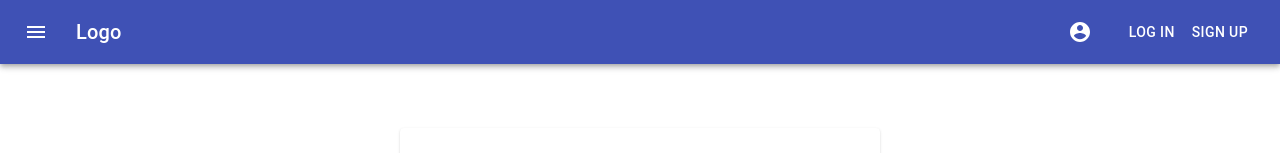
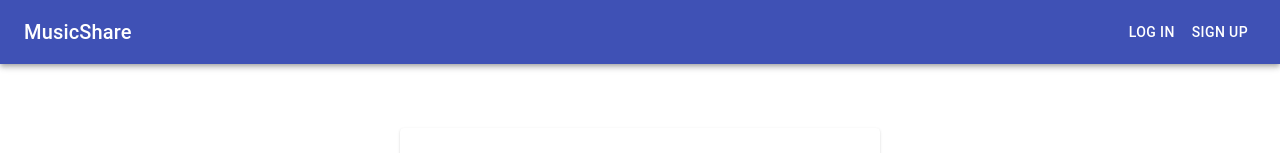
Before and after one commit to MaggieVL/MusicShare, a React (Create React App) app in the folder music-share/client/: page /log-in in a window 1280 px wide. Shown: the top 153 px of the page. Built offline with nearby package versions, Linux system fonts and the light colour scheme.

Commit message:
Add comments and logout

```diff
--- a/music-share/client/src/App.js
+++ b/music-share/client/src/App.js
@@ -7,11 +7,13 @@ import Home from './components/home';
 import AllUsers from './components/users/all-users'
 import './App.css';
 import UserProfile from './components/users/user-profile';
-import SongIdeaCreate from './components/songs/song-idea-create';
+import SongIdeaCreate from './components/song-ideas/song-idea-create';
 import SongCreate from './components/songs/song-create';
 import AlbumCreate from './components/songs/album-create';
 
 export default function App() {
+
+
   return (
   <BrowserRouter>
     <ButtonAppBar />
--- a/music-share/client/src/components/button-appbar.js
+++ b/music-share/client/src/components/button-appbar.js
@@ -1,13 +1,13 @@
-import React from 'react';
+import React, { useState, useEffect } from 'react';
 import { makeStyles } from '@material-ui/core/styles';
 import AppBar from '@material-ui/core/AppBar';
 import Toolbar from '@material-ui/core/Toolbar';
 import Typography from '@material-ui/core/Typography';
 import Button from '@material-ui/core/Button';
 import IconButton from '@material-ui/core/IconButton';
-import MenuIcon from '@material-ui/icons/Menu';
 import { Link } from 'react-router-dom';
 import AccountCircleIcon from '@material-ui/icons/AccountCircle';
+import ExitToAppIcon from '@material-ui/icons/ExitToApp';
 
 const useStyles = makeStyles((theme) => ({
   root: {
@@ -23,23 +23,34 @@ const useStyles = makeStyles((theme) => ({
 
 export default function ButtonAppBar() {
   const classes = useStyles();
+  const [currentUser, setCurrentUser] = useState(null);
+
+  const handleLogout = () => {
+    setCurrentUser(null);
+    localStorage.setItem('current-user', null);
+  };
+
+  useEffect(() => {
+    setCurrentUser(JSON.parse(localStorage.getItem('current-user')));
+  }, []);
 
   return (
     <div className={classes.root}>
       <AppBar position="static">
         <Toolbar>
-          <IconButton edge="start" className={classes.menuButton} color="inherit" aria-label="menu">
-            <MenuIcon />
-          </IconButton>
           <Typography variant="h6" className={classes.title}>
-            Logo
+            MusicShare
           </Typography>
-          <IconButton edge="start" className={classes.menuButton} color="inherit" aria-label="menu"
-                      component={Link} to='/my-profile'>
+          {currentUser ? <IconButton edge="start" className={classes.menuButton} color="inherit" aria-label="menu"
+                      component={Link} to={`/users/${currentUser.id || currentUser._id}`}>
             <AccountCircleIcon />
-          </IconButton>
-          <Button color="inherit" component={Link} to='/log-in'>Log in</Button>
-          <Button color="inherit" component={Link} to='/sign-up'>Sign up</Button>
+          </IconButton> : ""}
+          { !currentUser ? <Button color="inherit" component={Link} to='/log-in'>Log in</Button> : "" }
+          { !currentUser ? <Button color="inherit" component={Link} to='/sign-up'>Sign up</Button> : "" }
+          { currentUser ? <IconButton edge="start" className={classes.menuButton} color="inherit" aria-label="menu"
+                      component={Link} to='/' onClick={handleLogout}>
+            <ExitToAppIcon />
+          </IconButton> : ""}
         </Toolbar>
       </AppBar>
     </div>
--- a/music-share/client/src/components/users/log-in.js
+++ b/music-share/client/src/components/users/log-in.js
@@ -4,16 +4,19 @@ import { Formik } from "formik";
 import LogInForm from "./login-form";
 import Paper from "@material-ui/core/Paper";
 import formStyles from './../input-form/form-styles';
+import { useHistory } from 'react-router-dom';
 
 export default function LogIn(){
     const initialValues = { email: "", password: ""};
 
     const classes = formStyles();
+    const history = useHistory();
 
-    const handleSubmit = (values, actions) => {
+    const handleSubmit = async (values, actions) => {
         actions.setSubmitting(false);
         console.log("handleSubmit: " + values);
-        userService.postUserCredentials(values);
+        await userService.postUserCredentials(values);
+        history.push(`/`);
     };
 
     return (
```
Also changed, not shown: music-share/client/src/components/song-ideas/comments/comment-box.js (renamed from music-share/client/src/components/song-ideas/comment-box.js, +10 -1 lines), music-share/client/src/components/song-ideas/comments/comment-form.js (renamed from music-share/client/src/components/song-ideas/comment-form.js), music-share/client/src/components/song-ideas/comments/comment-input.js (renamed from music-share/client/src/components/song-ideas/comment-input.js).
